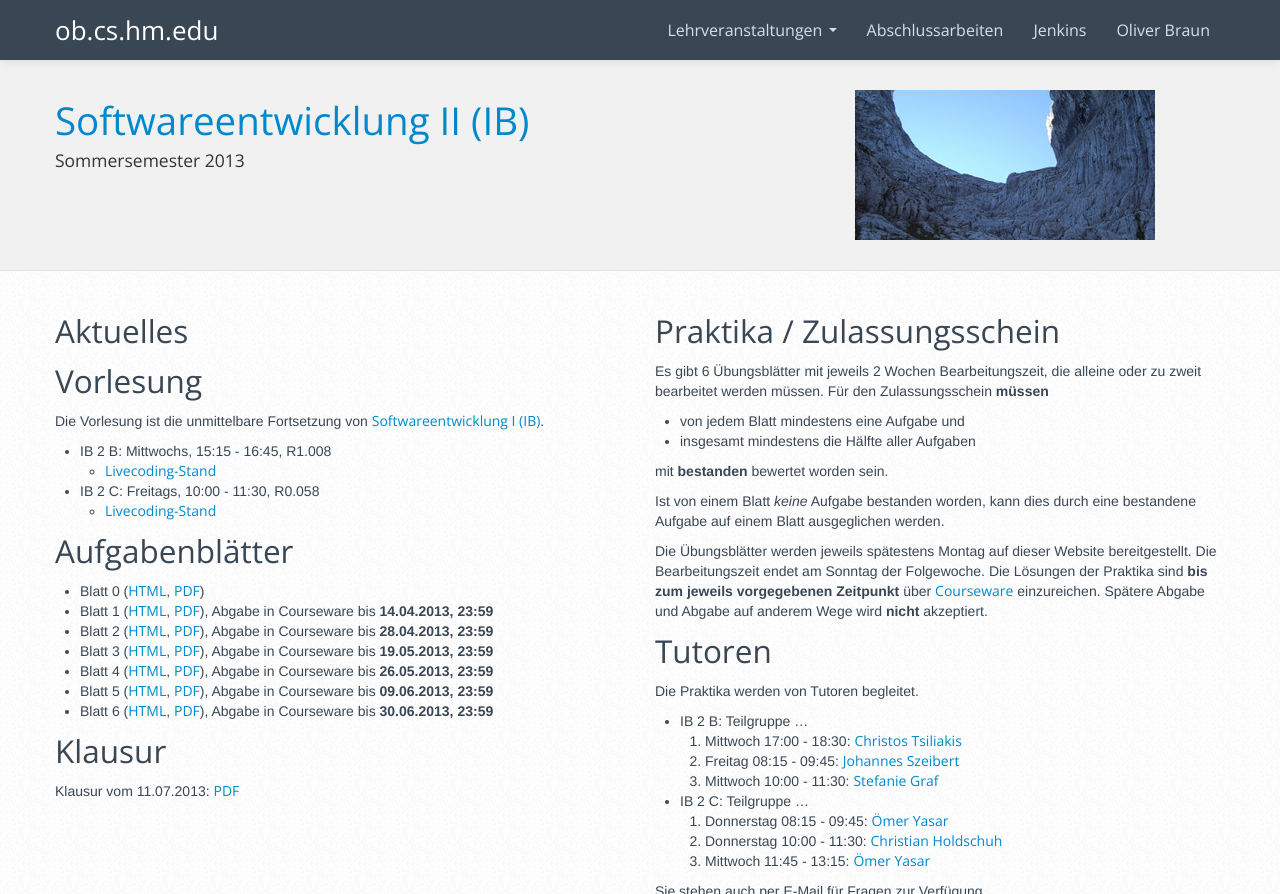
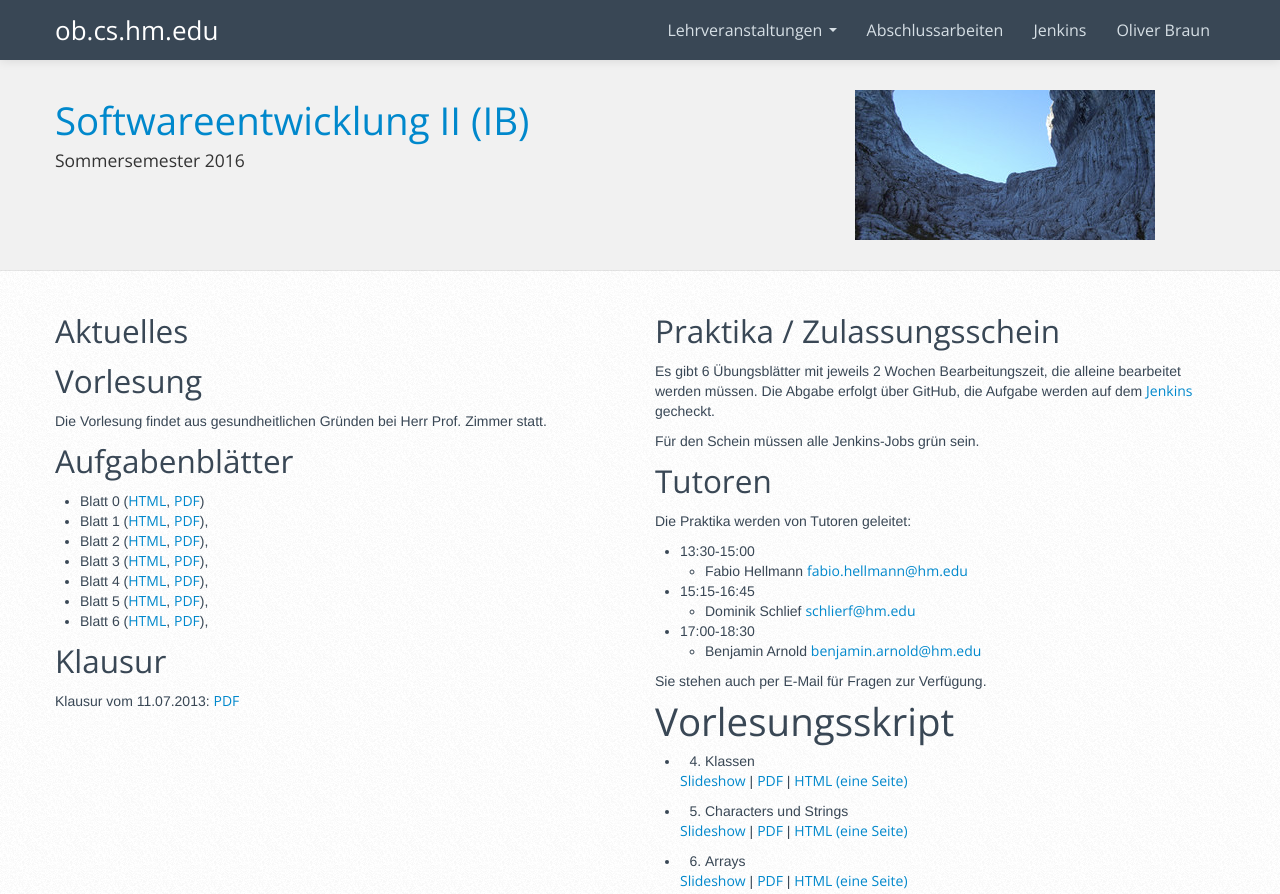
Before and after one commit to obcode/ob.cs.hm.edu, a plain HTML site: page lectures/seiiib.html in a window 1280 px wide. Shown: the top 894 px of the page. Drawn offline with nearby package versions, Linux system fonts and the light colour scheme.

Commit message:
Update (2016-03-13 14:59:46 UTC)

```diff
--- a/lectures/seiiib.html
+++ b/lectures/seiiib.html
@@ -64,7 +64,7 @@
             <div class="row">
                   <div class="span7">
                       <h1><a href="http://fi.cs.hm.edu/fi/rest/public/modul/title/softwareentwicklungiiib">Softwareentwicklung II (IB)</a></h1>
-                      <h4>Sommersemester 2013</h4>
+                      <h4>Sommersemester 2016</h4>
                   </div>
                   <div class="span1">&nbsp;
                   </div>
@@ -81,85 +81,54 @@
 <div class="span6">
 <h2 id="aktuelles">Aktuelles</h2>
 <h2 id="vorlesung">Vorlesung</h2>
-<p>Die Vorlesung ist die unmittelbare Fortsetzung von <a href="../lectures/seiib">Softwareentwicklung I (IB)</a>.</p>
-<ul>
-<li>IB 2 B: Mittwochs, 15:15 - 16:45, R1.008
-<ul>
-<li><a href="https://www.dropbox.com/sh/da7fqnj0j2yq111/8S5QvEjw9o">Livecoding-Stand</a></li>
-</ul></li>
-<li>IB 2 C: Freitags, 10:00 - 11:30, R0.058
-<ul>
-<li><a href="https://www.dropbox.com/sh/gt22ekpdbzxjzgj/2Jth_JdxNa">Livecoding-Stand</a></li>
-</ul></li>
-</ul>
+<p>Die Vorlesung findet aus gesundheitlichen Gründen bei Herr Prof. Zimmer statt.</p>
 <h2 id="aufgabenblätter">Aufgabenblätter</h2>
 <ul>
-<li>Blatt 0 (<a href="../lectures/seiiib/html/Blatt0.html">HTML</a>, <a href="../lectures/seiiib/pdf/Blatt0.pdf">PDF</a>)</li>
-<li>Blatt 1 (<a href="../lectures/seiiib/html/Blatt1.html">HTML</a>, <a href="../lectures/seiiib/pdf/Blatt1.pdf">PDF</a>), Abgabe in Courseware bis <strong>14.04.2013, 23:59</strong></li>
-<li>Blatt 2 (<a href="../lectures/seiiib/html/Blatt2.html">HTML</a>, <a href="../lectures/seiiib/pdf/Blatt2.pdf">PDF</a>), Abgabe in Courseware bis <strong>28.04.2013, 23:59</strong></li>
-<li>Blatt 3 (<a href="../lectures/seiiib/html/Blatt3.html">HTML</a>, <a href="../lectures/seiiib/pdf/Blatt3.pdf">PDF</a>), Abgabe in Courseware bis <strong>19.05.2013, 23:59</strong></li>
-<li>Blatt 4 (<a href="../lectures/seiiib/html/Blatt4.html">HTML</a>, <a href="../lectures/seiiib/pdf/Blatt4.pdf">PDF</a>), Abgabe in Courseware bis <strong>26.05.2013, 23:59</strong></li>
-<li>Blatt 5 (<a href="../lectures/seiiib/html/Blatt5.html">HTML</a>, <a href="../lectures/seiiib/pdf/Blatt5.pdf">PDF</a>), Abgabe in Courseware bis <strong>09.06.2013, 23:59</strong></li>
-<li>Blatt 6 (<a href="../lectures/seiiib/html/Blatt6.html">HTML</a>, <a href="../lectures/seiiib/pdf/Blatt6.pdf">PDF</a>), Abgabe in Courseware bis <strong>30.06.2013, 23:59</strong></li>
+<li>Blatt 0 (<a href="https://dl.dropboxusercontent.com/u/13563262/lectures/seiiib/html/Blatt0.html">HTML</a>, <a href="https://dl.dropboxusercontent.com/u/13563262/lectures/seiiib/pdf/Blatt0.pdf">PDF</a>)</li>
+<li>Blatt 1 (<a href="https://dl.dropboxusercontent.com/u/13563262/lectures/seiiib/html/Blatt1.html">HTML</a>, <a href="https://dl.dropboxusercontent.com/u/13563262/lectures/seiiib/pdf/Blatt1.pdf">PDF</a>),</li>
+<li>Blatt 2 (<a href="https://dl.dropboxusercontent.com/u/13563262/lectures/seiiib/html/Blatt2.html">HTML</a>, <a href="https://dl.dropboxusercontent.com/u/13563262/lectures/seiiib/pdf/Blatt2.pdf">PDF</a>),</li>
+<li>Blatt 3 (<a href="https://dl.dropboxusercontent.com/u/13563262/lectures/seiiib/html/Blatt3.html">HTML</a>, <a href="https://dl.dropboxusercontent.com/u/13563262/lectures/seiiib/pdf/Blatt3.pdf">PDF</a>),</li>
+<li>Blatt 4 (<a href="https://dl.dropboxusercontent.com/u/13563262/lectures/seiiib/html/Blatt4.html">HTML</a>, <a href="https://dl.dropboxusercontent.com/u/13563262/lectures/seiiib/pdf/Blatt4.pdf">PDF</a>),</li>
+<li>Blatt 5 (<a href="https://dl.dropboxusercontent.com/u/13563262/lectures/seiiib/html/Blatt5.html">HTML</a>, <a href="https://dl.dropboxusercontent.com/u/13563262/lectures/seiiib/pdf/Blatt5.pdf">PDF</a>),</li>
+<li>Blatt 6 (<a href="https://dl.dropboxusercontent.com/u/13563262/lectures/seiiib/html/Blatt6.html">HTML</a>, <a href="https://dl.dropboxusercontent.com/u/13563262/lectures/seiiib/pdf/Blatt6.pdf">PDF</a>),</li>
 </ul>
 <h2 id="klausur">Klausur</h2>
 <p>Klausur vom 11.07.2013: <a href="../lectures/seiiib/pdf/KlausurSS2013.pdf">PDF</a></p>
 </div>
 <div class="span6">
 <h2 id="praktika-zulassungsschein">Praktika / Zulassungsschein</h2>
-<p>Es gibt 6 Übungsblätter mit jeweils 2 Wochen Bearbeitungszeit, die alleine oder zu zweit bearbeitet werden müssen. Für den Zulassungsschein <strong>müssen</strong></p>
+<p>Es gibt 6 Übungsblätter mit jeweils 2 Wochen Bearbeitungszeit, die alleine bearbeitet werden müssen. Die Abgabe erfolgt über GitHub, die Aufgabe werden auf dem <a href="https://terraform.cs.hm.edu/jenkins/">Jenkins</a> gecheckt.</p>
+<p>Für den Schein müssen alle Jenkins-Jobs grün sein.</p>
+<h2 id="tutoren">Tutoren</h2>
+<p>Die Praktika werden von Tutoren geleitet:</p>
 <ul>
-<li>von jedem Blatt mindestens eine Aufgabe und</li>
-<li>insgesamt mindestens die Hälfte aller Aufgaben</li>
-</ul>
-<p>mit <strong>bestanden</strong> bewertet worden sein.</p>
-<p>Ist von einem Blatt <em>keine</em> Aufgabe bestanden worden, kann dies durch eine bestandene Aufgabe auf einem Blatt ausgeglichen werden.</p>
-<p>Die Übungsblätter werden jeweils spätestens Montag auf dieser Website bereitgestellt. Die Bearbeitungszeit endet am Sonntag der Folgewoche. Die Lösungen der Praktika sind <strong>bis zum jeweils vorgegebenen Zeitpunkt</strong> über <a href="https://sol.cs.hm.edu/course/">Courseware</a> einzureichen. Spätere Abgabe und Abgabe auf anderem Wege wird <strong>nicht</strong> akzeptiert.</p>
-<h2 id="tutoren">Tutoren</h2>
-<p>Die Praktika werden von Tutoren begleitet.</p>
+<li>13:30-15:00
 <ul>
-<li>IB 2 B: Teilgruppe …
-<ol style="list-style-type: decimal">
-<li>Mittwoch 17:00 - 18:30: <script type="text/javascript">
+<li>Fabio Hellmann <script type="text/javascript">
 <!--
-h='&#116;&#x73;&#x69;&#108;&#x69;&#x61;&#x6b;&#x69;&#x73;&#46;&#110;&#x65;&#116;';a='&#64;';n='&#x6d;&#x61;&#x69;&#108;';e=n+a+h;
-document.write('<a h'+'ref'+'="ma'+'ilto'+':'+e+'" clas'+'s="em' + 'ail">'+'&#x43;&#104;&#114;&#x69;&#x73;&#116;&#x6f;&#x73;&#32;&#84;&#x73;&#x69;&#108;&#x69;&#x61;&#x6b;&#x69;&#x73;'+'<\/'+'a'+'>');
+h='&#104;&#x6d;&#46;&#x65;&#100;&#x75;';a='&#64;';n='&#102;&#x61;&#98;&#x69;&#x6f;&#46;&#104;&#x65;&#108;&#108;&#x6d;&#x61;&#110;&#110;';e=n+a+h;
+document.write('<a h'+'ref'+'="ma'+'ilto'+':'+e+'" clas'+'s="em' + 'ail">'+e+'<\/'+'a'+'>');
 // -->
-</script><noscript>Christos Tsiliakis (mail at tsiliakis dot net)</noscript></li>
-<li>Freitag 08:15 - 09:45: <script type="text/javascript">
+</script><noscript>fabio.hellmann at hm dot edu</noscript></li>
+</ul></li>
+<li>15:15-16:45
+<ul>
+<li>Dominik Schlief <script type="text/javascript">
 <!--
-h='&#102;&#x73;&#46;&#x63;&#x73;&#46;&#104;&#x6d;&#46;&#x65;&#100;&#x75;';a='&#64;';n='&#106;&#x6f;&#110;&#x65;&#x73;';e=n+a+h;
-document.write('<a h'+'ref'+'="ma'+'ilto'+':'+e+'" clas'+'s="em' + 'ail">'+'&#74;&#x6f;&#104;&#x61;&#110;&#110;&#x65;&#x73;&#32;&#x53;&#122;&#x65;&#x69;&#98;&#x65;&#114;&#116;'+'<\/'+'a'+'>');
+h='&#104;&#x6d;&#46;&#x65;&#100;&#x75;';a='&#64;';n='&#x73;&#x63;&#104;&#108;&#x69;&#x65;&#114;&#102;';e=n+a+h;
+document.write('<a h'+'ref'+'="ma'+'ilto'+':'+e+'" clas'+'s="em' + 'ail">'+e+'<\/'+'a'+'>');
 // -->
-</script><noscript>Johannes Szeibert (jones at fs dot cs dot hm dot edu)</noscript></li>
-<li>Mittwoch 10:00 - 11:30: <script type="text/javascript">
+</script><noscript>schlierf at hm dot edu</noscript></li>
+</ul></li>
+<li>17:00-18:30
+<ul>
+<li>Benjamin Arnold <script type="text/javascript">
 <!--
-h='&#x67;&#114;&#x61;&#102;&#110;&#x65;&#116;&#46;&#110;&#x65;&#116;';a='&#64;';n='&#x73;&#116;&#x65;&#102;&#x61;&#110;&#x69;&#x65;&#46;&#x67;&#114;&#x61;&#102;';e=n+a+h;
-document.write('<a h'+'ref'+'="ma'+'ilto'+':'+e+'" clas'+'s="em' + 'ail">'+'&#x53;&#116;&#x65;&#102;&#x61;&#110;&#x69;&#x65;&#32;&#x47;&#114;&#x61;&#102;'+'<\/'+'a'+'>');
+h='&#104;&#x6d;&#46;&#x65;&#100;&#x75;';a='&#64;';n='&#98;&#x65;&#110;&#106;&#x61;&#x6d;&#x69;&#110;&#46;&#x61;&#114;&#110;&#x6f;&#108;&#100;';e=n+a+h;
+document.write('<a h'+'ref'+'="ma'+'ilto'+':'+e+'" clas'+'s="em' + 'ail">'+e+'<\/'+'a'+'>');
 // -->
-</script><noscript>Stefanie Graf (stefanie.graf at grafnet dot net)</noscript></li>
-</ol></li>
-<li>IB 2 C: Teilgruppe …
-<ol style="list-style-type: decimal">
-<li>Donnerstag 08:15 - 09:45: <script type="text/javascript">
-<!--
-h='&#102;&#x73;&#46;&#x63;&#x73;&#46;&#104;&#x6d;&#46;&#x65;&#100;&#x75;';a='&#64;';n='&#x6f;&#x79;&#x61;&#x73;&#x61;&#114;';e=n+a+h;
-document.write('<a h'+'ref'+'="ma'+'ilto'+':'+e+'" clas'+'s="em' + 'ail">'+'&#214;&#x6d;&#x65;&#114;&#32;&#x59;&#x61;&#x73;&#x61;&#114;'+'<\/'+'a'+'>');
-// -->
-</script><noscript>Ömer Yasar (oyasar at fs dot cs dot hm dot edu)</noscript></li>
-<li>Donnerstag 10:00 - 11:30: <script type="text/javascript">
-<!--
-h='&#x67;&#x6f;&#x6f;&#x67;&#108;&#x65;&#x6d;&#x61;&#x69;&#108;&#46;&#x63;&#x6f;&#x6d;';a='&#64;';n='&#x63;&#104;&#114;&#x69;&#x73;&#46;&#104;&#x6f;&#108;&#100;&#x73;&#x63;&#104;&#x75;&#104;';e=n+a+h;
-document.write('<a h'+'ref'+'="ma'+'ilto'+':'+e+'" clas'+'s="em' + 'ail">'+'&#x43;&#104;&#114;&#x69;&#x73;&#116;&#x69;&#x61;&#110;&#32;&#72;&#x6f;&#108;&#100;&#x73;&#x63;&#104;&#x75;&#104;'+'<\/'+'a'+'>');
-// -->
-</script><noscript>Christian Holdschuh (chris.holdschuh at googlemail dot com)</noscript></li>
-<li>Mittwoch 11:45 - 13:15: <script type="text/javascript">
-<!--
-h='&#102;&#x73;&#46;&#x63;&#x73;&#46;&#104;&#x6d;&#46;&#x65;&#100;&#x75;';a='&#64;';n='&#x6f;&#x79;&#x61;&#x73;&#x61;&#114;';e=n+a+h;
-document.write('<a h'+'ref'+'="ma'+'ilto'+':'+e+'" clas'+'s="em' + 'ail">'+'&#214;&#x6d;&#x65;&#114;&#32;&#x59;&#x61;&#x73;&#x61;&#114;'+'<\/'+'a'+'>');
-// -->
-</script><noscript>Ömer Yasar (oyasar at fs dot cs dot hm dot edu)</noscript></li>
-</ol></li>
+</script><noscript>benjamin.arnold at hm dot edu</noscript></li>
+</ul></li>
 </ul>
 <p>Sie stehen auch per E-Mail für Fragen zur Verfügung.</p>
 <h1 id="vorlesungsskript">Vorlesungsskript</h1>
@@ -167,33 +136,33 @@ document.write('<a h'+'ref'+'="ma'+'ilto'+':'+e+'" clas'+'s="em' + 'ail">'+'&#21
 <li><ol start="4" style="list-style-type: decimal">
 <li>Klassen</li>
 </ol>
-<p><a href="../lectures/seiiib/presentation/04_Klassen.html">Slideshow</a> | <a href="../lectures/seiiib/pdf/04_Klassen.pdf">PDF</a> | <a href="../lectures/seiiib/html/04_Klassen.html">HTML (eine Seite)</a></p></li>
+<p><a href="https://dl.dropboxusercontent.com/u/13563262/lectures/seiiib/presentation/04_Klassen.html">Slideshow</a> | <a href="https://dl.dropboxusercontent.com/u/13563262/lectures/seiiib/pdf/04_Klassen.pdf">PDF</a> | <a href="https://dl.dropboxusercontent.com/u/13563262/lectures/seiiib/html/04_Klassen.html">HTML (eine Seite)</a></p></li>
 <li><ol start="5" style="list-style-type: decimal">
 <li>Characters und Strings</li>
 </ol>
-<p><a href="../lectures/seiiib/presentation/05_CharString.html">Slideshow</a> | <a href="../lectures/seiiib/pdf/05_CharString.pdf">PDF</a> | <a href="../lectures/seiiib/html/05_CharString.html">HTML (eine Seite)</a></p></li>
+<p><a href="https://dl.dropboxusercontent.com/u/13563262/lectures/seiiib/presentation/05_CharString.html">Slideshow</a> | <a href="https://dl.dropboxusercontent.com/u/13563262/lectures/seiiib/pdf/05_CharString.pdf">PDF</a> | <a href="https://dl.dropboxusercontent.com/u/13563262/lectures/seiiib/html/05_CharString.html">HTML (eine Seite)</a></p></li>
 <li><ol start="6" style="list-style-type: decimal">
 <li>Arrays</li>
 </ol>
-<p><a href="../lectures/seiiib/presentation/06_Arrays.html">Slideshow</a> | <a href="../lectures/seiiib/pdf/06_Arrays.pdf">PDF</a> | <a href="../lectures/seiiib/html/06_Arrays.html">HTML (eine Seite)</a></p></li>
+<p><a href="https://dl.dropboxusercontent.com/u/13563262/lectures/seiiib/presentation/06_Arrays.html">Slideshow</a> | <a href="https://dl.dropboxusercontent.com/u/13563262/lectures/seiiib/pdf/06_Arrays.pdf">PDF</a> | <a href="https://dl.dropboxusercontent.com/u/13563262/lectures/seiiib/html/06_Arrays.html">HTML (eine Seite)</a></p></li>
 <li><ol start="7" style="list-style-type: decimal">
 <li>Vererbung</li>
 </ol>
-<p><a href="../lectures/seiiib/presentation/07_Vererbung.html">Slideshow</a> | <a href="../lectures/seiiib/pdf/07_Vererbung.pdf">PDF</a> | <a href="../lectures/seiiib/html/07_Vererbung.html">HTML (eine Seite)</a></p></li>
+<p><a href="https://dl.dropboxusercontent.com/u/13563262/lectures/seiiib/presentation/07_Vererbung.html">Slideshow</a> | <a href="https://dl.dropboxusercontent.com/u/13563262/lectures/seiiib/pdf/07_Vererbung.pdf">PDF</a> | <a href="https://dl.dropboxusercontent.com/u/13563262/lectures/seiiib/html/07_Vererbung.html">HTML (eine Seite)</a></p></li>
 <li><ol start="8" style="list-style-type: decimal">
 <li>Packages</li>
 </ol>
-<p><a href="../lectures/seiiib/presentation/08_Packages.html">Slideshow</a> | <a href="../lectures/seiiib/pdf/08_Packages.pdf">PDF</a> | <a href="../lectures/seiiib/html/08_Packages.html">HTML (eine Seite)</a></p></li>
+<p><a href="https://dl.dropboxusercontent.com/u/13563262/lectures/seiiib/presentation/08_Packages.html">Slideshow</a> | <a href="https://dl.dropboxusercontent.com/u/13563262/lectures/seiiib/pdf/08_Packages.pdf">PDF</a> | <a href="https://dl.dropboxusercontent.com/u/13563262/lectures/seiiib/html/08_Packages.html">HTML (eine Seite)</a></p></li>
 <li><ol start="9" style="list-style-type: decimal">
 <li>Assertions und Exceptions</li>
 </ol>
-<p><a href="../lectures/seiiib/presentation/09_AssertionsExceptions.html">Slideshow</a> | <a href="../lectures/seiiib/pdf/09_AssertionsExceptions.pdf">PDF</a> | <a href="../lectures/seiiib/html/09_AssertionsExceptions.html">HTML (eine Seite)</a></p></li>
+<p><a href="https://dl.dropboxusercontent.com/u/13563262/lectures/seiiib/presentation/09_AssertionsExceptions.html">Slideshow</a> | <a href="https://dl.dropboxusercontent.com/u/13563262/lectures/seiiib/pdf/09_AssertionsExceptions.pdf">PDF</a> | <a href="https://dl.dropboxusercontent.com/u/13563262/lectures/seiiib/html/09_AssertionsExceptions.html">HTML (eine Seite)</a></p></li>
 <li><ol start="10" style="list-style-type: decimal">
 <li>Collections</li>
 </ol>
-<p><a href="../lectures/seiiib/presentation/10_Collections.html">Slideshow</a> | <a href="../lectures/seiiib/pdf/10_Collections.pdf">PDF</a> | <a href="../lectures/seiiib/html/10_Collections.html">HTML (eine Seite)</a></p></li>
+<p><a href="https://dl.dropboxusercontent.com/u/13563262/lectures/seiiib/presentation/10_Collections.html">Slideshow</a> | <a href="https://dl.dropboxusercontent.com/u/13563262/lectures/seiiib/pdf/10_Collections.pdf">PDF</a> | <a href="https://dl.dropboxusercontent.com/u/13563262/lectures/seiiib/html/10_Collections.html">HTML (eine Seite)</a></p></li>
 <li><p>Javadoc</p>
-<p><a href="../lectures/seiiib/presentation/Javadoc.html">Slideshow</a> | <a href="../lectures/seiiib/pdf/Javadoc.pdf">PDF</a> | <a href="../lectures/seiiib/html/Javadoc.html">HTML (eine Seite)</a></p></li>
+<p><a href="https://dl.dropboxusercontent.com/u/13563262/lectures/seiiib/presentation/Javadoc.html">Slideshow</a> | <a href="https://dl.dropboxusercontent.com/u/13563262/lectures/seiiib/pdf/Javadoc.pdf">PDF</a> | <a href="https://dl.dropboxusercontent.com/u/13563262/lectures/seiiib/html/Javadoc.html">HTML (eine Seite)</a></p></li>
 </ul>
 </div>
 </div>
```
